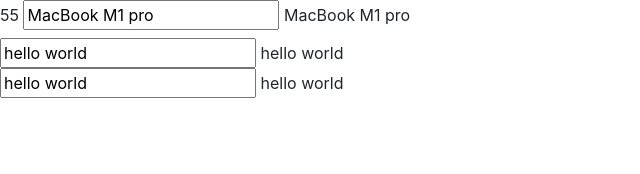
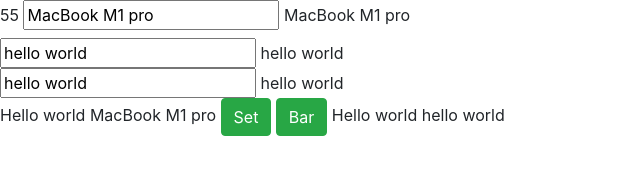
Before and after one commit to AndreyZaytsev90/ProjectWithBootstrap, a website: page index.html in a window 1280 px wide. Shown: the whole page, without its empty margins (0-640 px from the left). Drawn offline with nearby package versions, Linux system fonts and the light colour scheme.

Commit message:
Defining Methods in a Controller

```diff
--- a/index.html
+++ b/index.html
@@ -37,7 +37,16 @@
         <input type="text" ng-model="myFactory.hello">
         {{myFactory.hello}}
     </div>
-
+<!------------------------------------------------------------>
+    <div ng-controller="third">
+        {{hello}}
+        {{getMyLaptop()}}
+        <button type="button" class="btn btn-success" ng-click="setHello('foo')">Set</button>
+        <button type="button" class="btn btn-success" ng-click="setHello('bar')">Bar</button>
+        {{hello}}
+        {{myFactory.getHelloWorld()}}
+    </div>
+<!--------------------------------------------------------------->
 </div>
 </body>
 </html>
--- a/main.js
+++ b/main.js
@@ -1,4 +1,4 @@
-app = angular.module("app", [])
+let app = angular.module("app", [])
 
 app.controller("myCtrl", function ($scope) {
     $scope.hello = 55
@@ -14,8 +14,22 @@
     $scope.twoHello = "hello world"
 })
 
+app.controller("third", function ($scope, myFactory) {
+    $scope.hello = "Hello world"
+    $scope.getMyLaptop = function () {
+        return "MacBook M1 pro"
+    }
+    $scope.setHello = function (text) {
+       $scope.hello = text
+    }
+    $scope.myFactory = myFactory
+})
+
 app.factory("myFactory", function () {
     return {
-        hello: "hello world"
+        hello: "hello world",
+        getHelloWorld: function () {
+            return "hello world"
+        }
     }
 })
```
